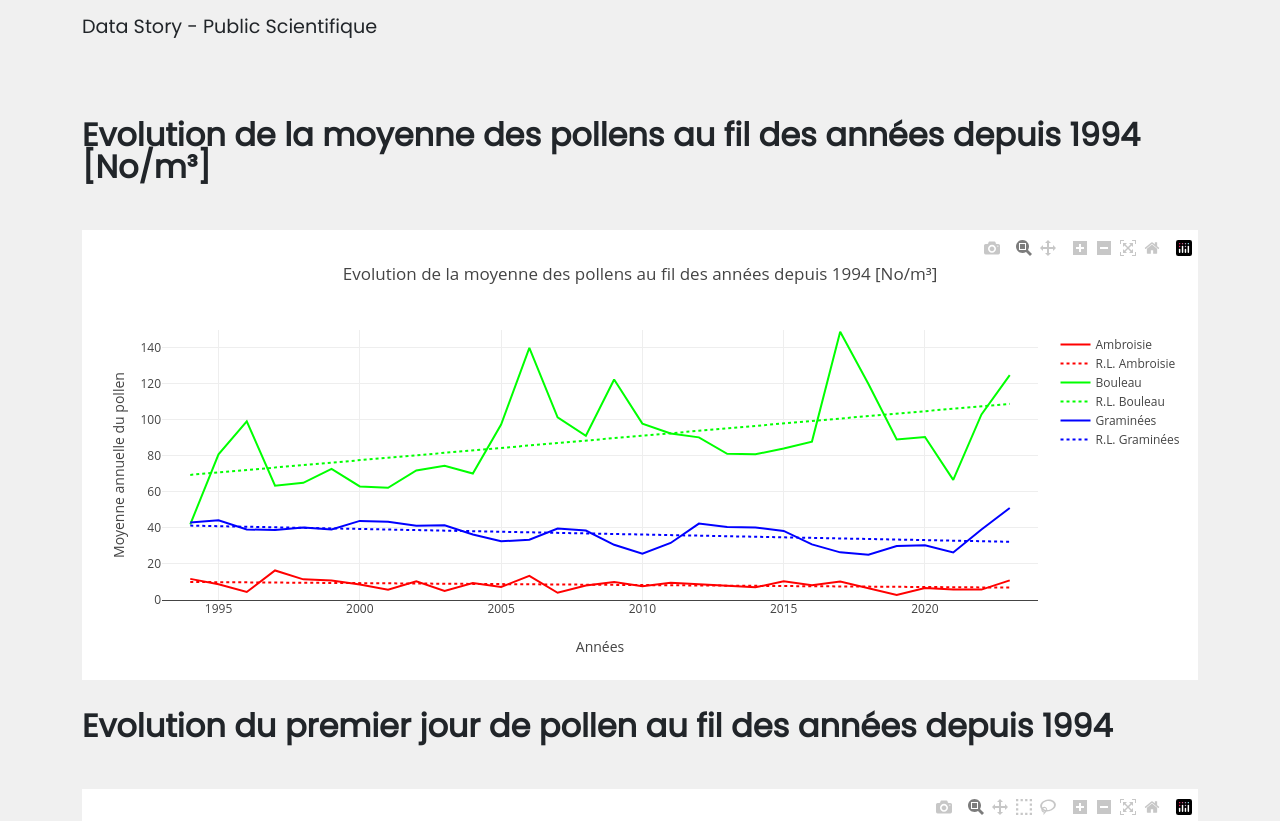
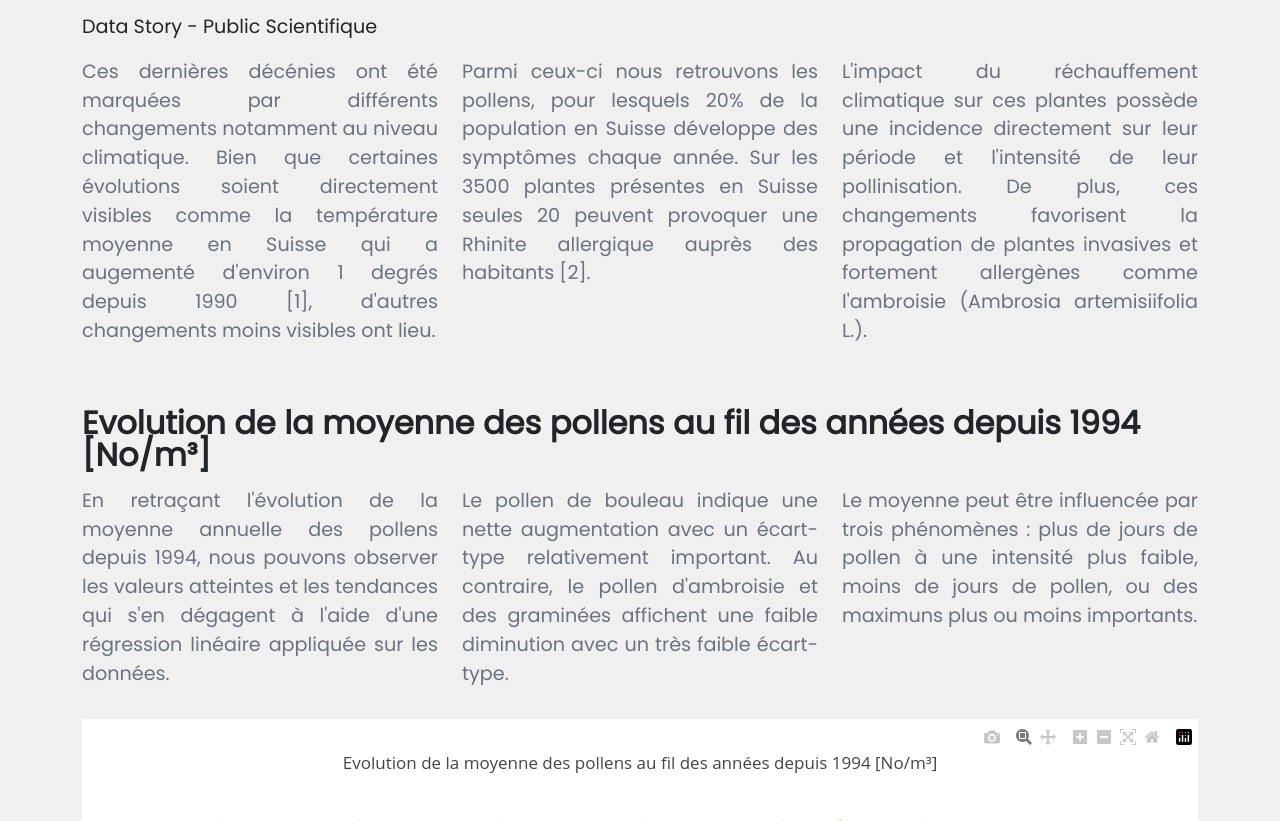
Before and after one commit to HEG-MIDAS/PollenDataStories, a plain HTML site: page app/website/scientists.html in a window 1280 px wide. Shown: the part 266-1087 px from the top of the page. Drawn offline with nearby package versions, Linux system fonts and the light colour scheme.

Commit message:
fixing typos and writing for the scientific part

```diff
--- a/app/website/scientists.html
+++ b/app/website/scientists.html
@@ -41,18 +41,23 @@
                 <div class="row">
                     <div class="col-md-4">
                         <p class="paragraph">
-
+                            Ces dernières décénies ont été marquées par différents changements notamment au niveau climatique.
+                            Bien que certaines évolutions soient directement visibles comme la température moyenne en Suisse
+                            qui a augementé d'environ 1 degrés depuis 1990 [1], d'autres changements moins visibles ont lieu.
                         </p>
                     </div>
 
                     <div class="col-md-4">
                         <p class="paragraph">
-
+                            Parmi ceux-ci nous retrouvons les pollens, pour lesquels 20% de la population en Suisse développe des symptômes chaque année.
+                            Sur les 3500 plantes présentes en Suisse seules 20 peuvent provoquer une Rhinite allergique auprès des habitants [2].
                         </p>
                     </div>
                     <div class="col-md-4">
                         <p class="paragraph">
-
+                            L'impact du réchauffement climatique sur ces plantes possède une incidence directement sur leur période
+                            et l'intensité de leur pollinisation. De plus, ces changements favorisent la propagation de plantes invasives
+                            et fortement allergènes comme l'ambroisie (Ambrosia artemisiifolia L.).
                         </p>
                     </div>
                 </div>
@@ -73,17 +78,21 @@
                 <div class="row">
                     <div class="col-md-4">
                         <p class="paragraph">
-
+                            En retraçant l'évolution de la moyenne annuelle des pollens depuis 1994,
+                            nous pouvons observer les valeurs atteintes et les tendances qui s'en dégagent
+                            à l'aide d'une régression linéaire appliquée sur les données.
                         </p>
                     </div>
                     <div class="col-md-4">
                         <p class="paragraph">
-
+                            Le pollen de bouleau indique une nette augmentation avec un écart-type relativement important.
+                            Au contraire, le pollen d'ambroisie et des graminées affichent une faible diminution avec un très faible écart-type.
                         </p>
                     </div>
                     <div class="col-md-4">
                         <p class="paragraph">
-
+                            Le moyenne peut être influencée par trois phénomènes : plus de jours de pollen à une intensité plus faible,
+                            moins de jours de pollen, ou des maximuns plus ou moins importants.
                         </p>
                     </div>
                 </div>
--- a/app/website/static/js/scientist_plots.js
+++ b/app/website/static/js/scientist_plots.js
@@ -268,13 +268,11 @@ function firstDayPollenEvolution() {
     let bouleauLRArray = generateArrayFirstDayFromLR(bouleauReadObj);
     let gramineesLRArray = generateArrayFirstDayFromLR(gramineesReadObj);
 
-    console.log(ambroisieLRArray)
-
     var trace1 = {
         x: ambroisieReadObj["date"],
         y: ambroisieReadObj["firstday"],
         name: 'Ambroisie',
-        type: 'bar',
+        type: 'scatter',
         marker: {
             // dash: "dot",
             color: "rgba(255,0,0,1)"
@@ -285,7 +283,7 @@ function firstDayPollenEvolution() {
         x: bouleauReadObj["date"],
         y: bouleauReadObj["firstday"],
         name: 'Bouleau',
-        type: 'bar',
+        type: 'scatter',
         marker: {
             // dash: "dot",
             color: "rgba(0,255,0,1)"
@@ -296,7 +294,7 @@ function firstDayPollenEvolution() {
         x: gramineesReadObj["date"],
         y: gramineesReadObj["firstday"],
         name: 'Graminées',
-        type: 'bar',
+        type: 'scatter',
         marker: {
             // dash: "dot",
             color: "rgba(0,0,255,1)"
```
Also changed, not shown: app/website/general.html (+2 -2 lines), 2 other files.
